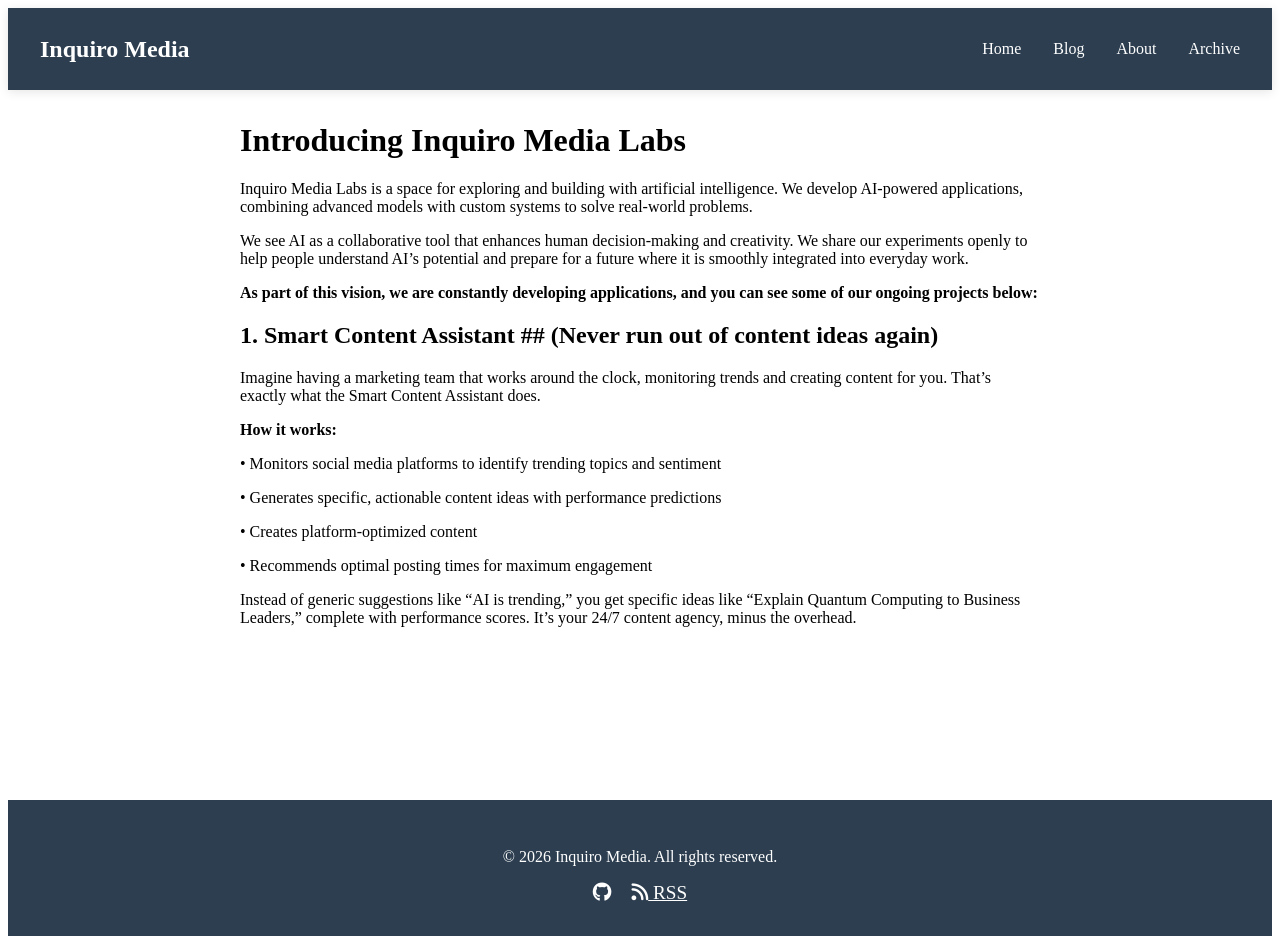
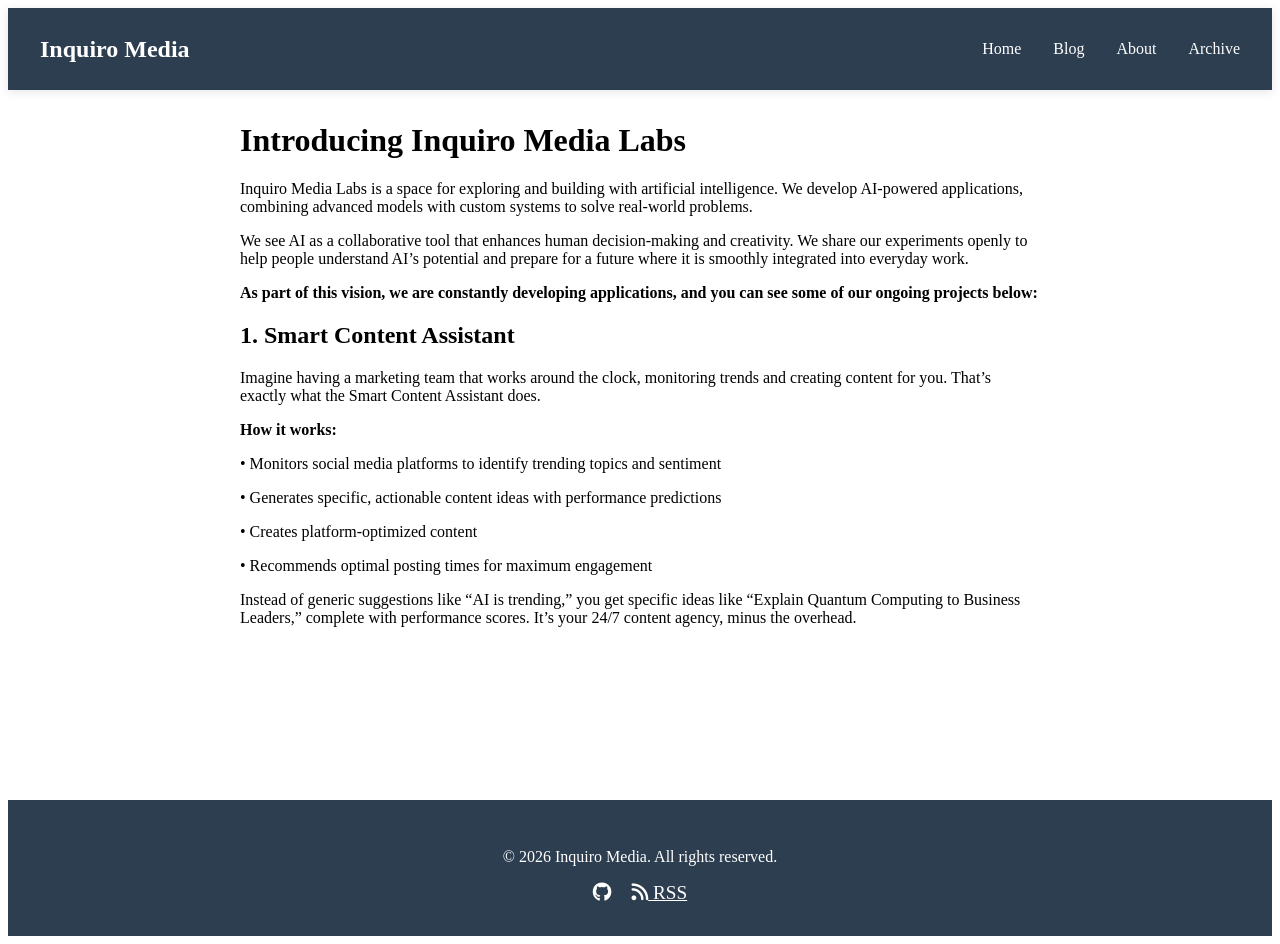
Before and after one commit to faisalmrasul/inquiro-media, a Jekyll site: the page built from _posts/2025-12-01-welcome-to-inquiro-media-labs.md, in a window 1280 px wide. Built offline with Jekyll 4.4.1, drawn with Linux system fonts in a browser that asks for light colours; our own code applies the rules of GitHub Pages for plain Markdown files.

Commit message:
Update 2025-12-01-welcome-to-inquiro-media-labs.md

```diff
--- a/_posts/2025-12-01-welcome-to-inquiro-media-labs.md
+++ b/_posts/2025-12-01-welcome-to-inquiro-media-labs.md
@@ -7,7 +7,7 @@ We see AI as a collaborative tool that enhances human decision-making and creati
 
 **As part of this vision, we are constantly developing applications, and you can see some of our ongoing projects below:**
 
-## 1. Smart Content Assistant ## (Never run out of content ideas again)
+## 1. Smart Content Assistant ##
 
 Imagine having a marketing team that works around the clock, monitoring trends and creating content for you. That's exactly what the Smart Content Assistant does.
 
```
